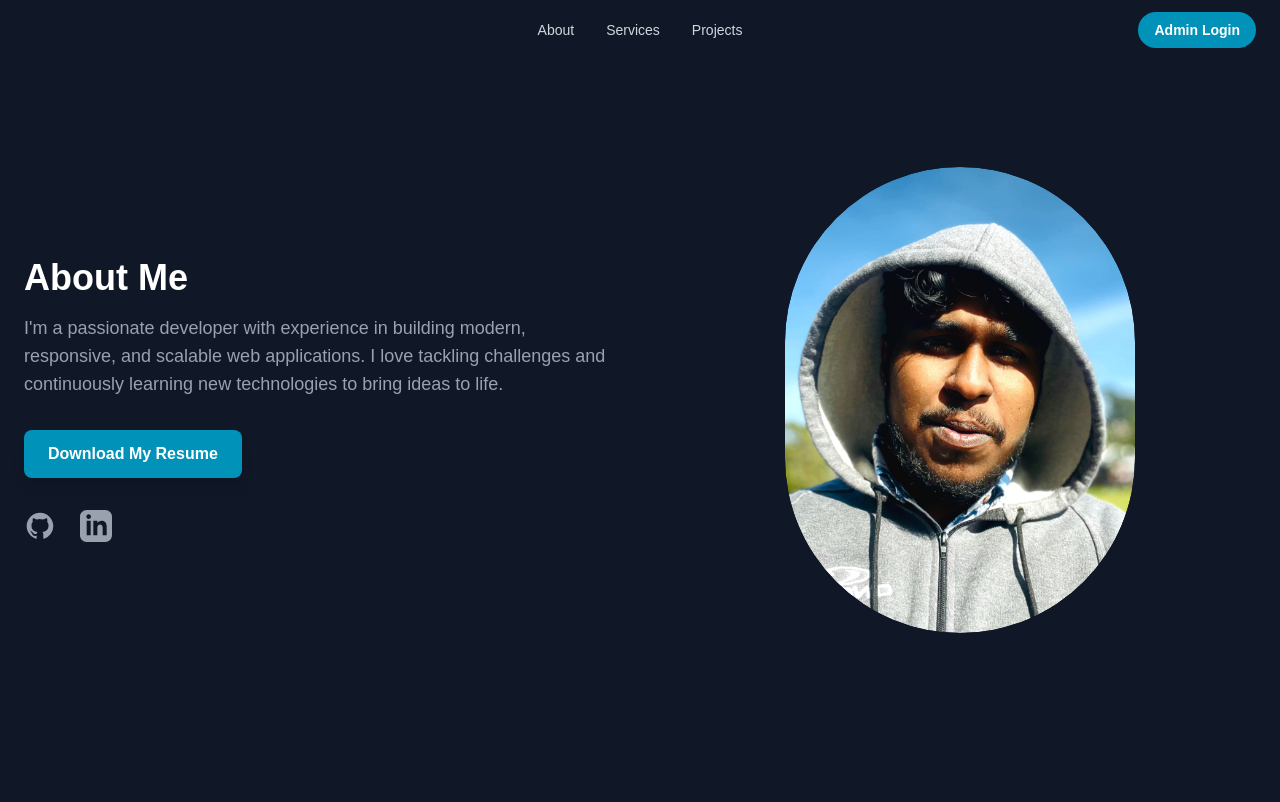
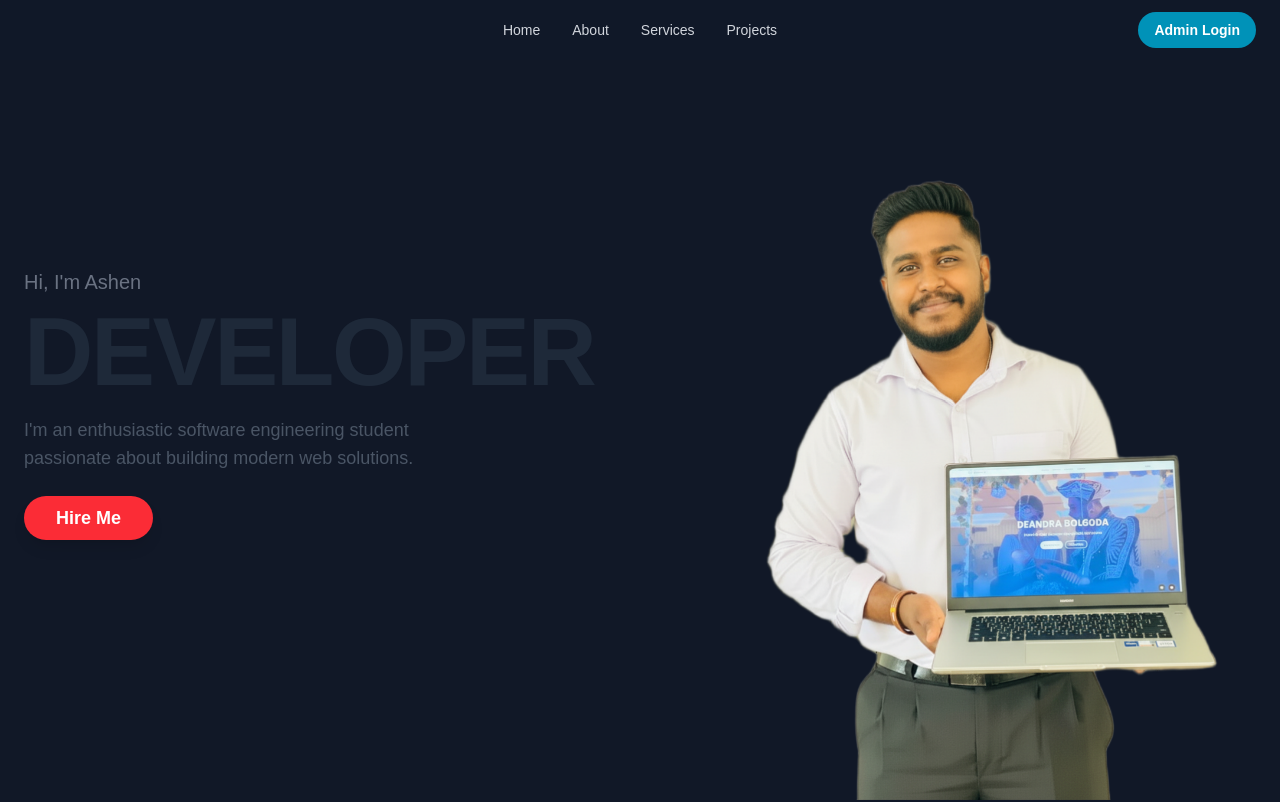
Before and after one commit to GHDBASHEN/GHDBASHEN-Next-js-Portfolio, a Next.js app in the folder my-portfolio/: page / in a window 1280 px wide. Shown: the top 802 px of the page. Built offline with nearby package versions, Linux system fonts and the light colour scheme; no server answers; the database is empty.

Commit message:
feat: add HomeSection component with 3D tilt effect and spotlight animation

```diff
--- a/my-portfolio/components/Header.js
+++ b/my-portfolio/components/Header.js
@@ -92,6 +92,7 @@ export default function Header() {
         {/* Centered Navigation */}
         <nav className="flex-none flex justify-center">
             <ul className="flex items-center space-x-2 text-sm">
+               <li><a href="#home" className="text-gray-300 hover:text-white px-3 py-1 rounded-full transition-colors">Home</a></li>
               <li><a href="#about" className="text-gray-300 hover:text-white px-3 py-1 rounded-full transition-colors">About</a></li>
               <li><a href="#services" className="text-gray-300 hover:text-white px-3 py-1 rounded-full transition-colors">Services</a></li>
               <li><a href="#projects" className="text-gray-300 hover:text-white px-3 py-1 rounded-full transition-colors">Projects</a></li>
--- /dev/null
+++ b/my-portfolio/components/HomeSection.js
@@ -0,0 +1,130 @@
+import Image from 'next/image';
+import { useInView } from 'react-intersection-observer';
+import { useRef, useState } from 'react';
+
+export default function HomeSection() {
+  const { ref: inViewRef, inView } = useInView({
+    triggerOnce: true,
+    threshold: 0.2,
+  });
+
+  const sectionRef = useRef(null);
+  const imageContainerRef = useRef(null); // Ref for the image container
+  const [rotate, setRotate] = useState({ x: 0, y: 0 }); // State for 3D rotation
+  const [isHovered, setIsHovered] = useState(false); // State to track hover
+
+  // This handler updates the main section's spotlight effect
+  const handleSectionMouseMove = (e) => {
+    if (!sectionRef.current) return;
+    const rect = sectionRef.current.getBoundingClientRect();
+    const x = e.clientX - rect.left;
+    const y = e.clientY - rect.top;
+    sectionRef.current.style.setProperty('--mouse-x', `${x}px`);
+    sectionRef.current.style.setProperty('--mouse-y', `${y}px`);
+  };
+
+  // This handler creates the 3D tilt effect on the image
+  const handleImageMouseMove = (e) => {
+    if (!imageContainerRef.current) return;
+    const rect = imageContainerRef.current.getBoundingClientRect();
+    const x = e.clientX - rect.left;
+    const y = e.clientY - rect.top;
+
+    const rotateY = (x / rect.width - 0.5) * -20; // Tilt intensity
+    const rotateX = (y / rect.height - 0.5) * 20; // Tilt intensity
+
+    setRotate({ x: rotateX, y: rotateY });
+  };
+
+  // Resets the image tilt when the mouse leaves
+  const handleMouseLeave = () => {
+    setRotate({ x: 0, y: 0 });
+  };
+
+  // Style for the active 3D tilt
+  const tiltStyle = {
+    transform: `perspective(1000px) rotateX(${rotate.x}deg) rotateY(${rotate.y}deg) scale3d(1.05, 1.05, 1.05)`,
+    transition: 'transform 0.1s ease-out',
+  };
+
+  // Style for when the mouse is not hovering
+  const resetStyle = {
+    transform: 'perspective(1000px) rotateX(0deg) rotateY(0deg) scale3d(1, 1, 1)',
+    transition: 'transform 0.5s ease-out',
+  };
+
+  const getAnimationClasses = () => {
+    return `transition-all duration-700 ease-out ${inView ? 'opacity-100 translate-y-0' : 'opacity-0 translate-y-5'}`;
+  };
+
+  return (
+    <section
+      id="home"
+      ref={sectionRef}
+      onMouseMove={handleSectionMouseMove}
+      className="relative min-h-screen flex items-center overflow-hidden"
+    >
+      {/* Spotlight Effect Div (color changed to blue) */}
+      <div
+        className="pointer-events-none absolute -inset-px rounded-xl transition-all duration-300"
+        style={{
+          background: `radial-gradient(600px circle at var(--mouse-x) var(--mouse-y), rgba(14, 165, 233, 0.15), transparent 80%)`,
+        }}
+      />
+
+      <div ref={inViewRef} className="container mx-auto px-6 py-20 z-10">
+        <div className="grid grid-cols-1 md:grid-cols-2 gap-12 items-center">
+
+          {/* Left Column: Animated Text Content */}
+          <div>
+            <p className={`text-xl text-gray-500 mb-2 ${getAnimationClasses()}`} style={{ transitionDelay: '200ms' }}>
+              Hi, I'm Ashen
+            </p>
+            <h1 className={`text-7xl md:text-8xl font-extrabold text-gray-800 mb-4 tracking-tight ${getAnimationClasses()}`} style={{ transitionDelay: '400ms' }}>
+              DEVELOPER
+            </h1>
+            <p className={`text-lg text-gray-600 mb-8 max-w-md ${getAnimationClasses()}`} style={{ transitionDelay: '600ms' }}>
+              I'm an enthusiastic software engineering student passionate about building modern web solutions.
+            </p>
+            <div className={getAnimationClasses()} style={{ transitionDelay: '800ms' }}>
+              <a
+                href="https://www.linkedin.com/in/basith-ashen-a9b38a379/"
+                target="_blank"
+                rel="noopener noreferrer"
+                className="bg-red-500 text-white font-bold py-3 px-8 rounded-full hover:bg-red-600 transition-all duration-300 shadow-lg hover:shadow-red-500/50 text-lg"
+              >
+                Hire Me
+              </a>
+            </div>
+          </div>
+
+          {/* Right Column: Animated Image */}
+          <div className="absolute bottom-0 right-0 h-full w-1/2 flex items-end justify-center pointer-events-none md:justify-end">
+            {/* This outer div handles the initial scroll-reveal animation */}
+            <div
+              className={`relative w-[600px] h-[700px] transition-all duration-1000 ease-out ${inView ? 'opacity-100 translate-x-0' : 'opacity-0 translate-x-20'}`}
+              style={{ transitionDelay: '500ms' }}
+            >
+              {/* This inner div handles the 3D tilt effect */}
+              <div
+                ref={imageContainerRef}
+                onMouseMove={handleImageMouseMove}
+                onMouseLeave={handleMouseLeave}
+                onMouseEnter={() => setIsHovered(true)}
+                style={isHovered ? tiltStyle : resetStyle}
+                className="w-full h-full pointer-events-auto" // Re-enable pointer events for hover
+              >
+                <Image
+                  src="/GHDBASHEN.png"
+                  alt="A picture of me"
+                  fill
+                  className="object-contain"
+                />
+              </div>
+            </div>
+          </div>
+        </div>
+      </div>
+    </section>
+  );
+}
--- a/my-portfolio/pages/index.js
+++ b/my-portfolio/pages/index.js
@@ -3,10 +3,12 @@ import Project from '../models/Project';
 import AboutSection from '../components/AboutSection';
 import ServicesSection from '../components/ServicesSection'; // Import the new section
 import ProjectsSection from '../components/ProjectsSection';
+import HomeSection from '../components/HomeSection';
 
 export default function HomePage({ projects }) {
   return (
     <div>
+      <HomeSection />
       <AboutSection />
       <ServicesSection /> {/* Use the new section here */}
       <ProjectsSection projects={projects} />
--- a/my-portfolio/styles/globals.css
+++ b/my-portfolio/styles/globals.css
@@ -1,5 +1,5 @@
 @import "tailwindcss";
-
+@import url('https://fonts.googleapis.com/css2?family=Poppins:wght@400;600;700;800&display=swap');
 @import url('https://fonts.googleapis.com/css2?family=Sora:wght@400;600;700&display=swap');
 
 @tailwind base;
```
Also changed, not shown: my-portfolio/public/GHDBASHEN.png (added).
